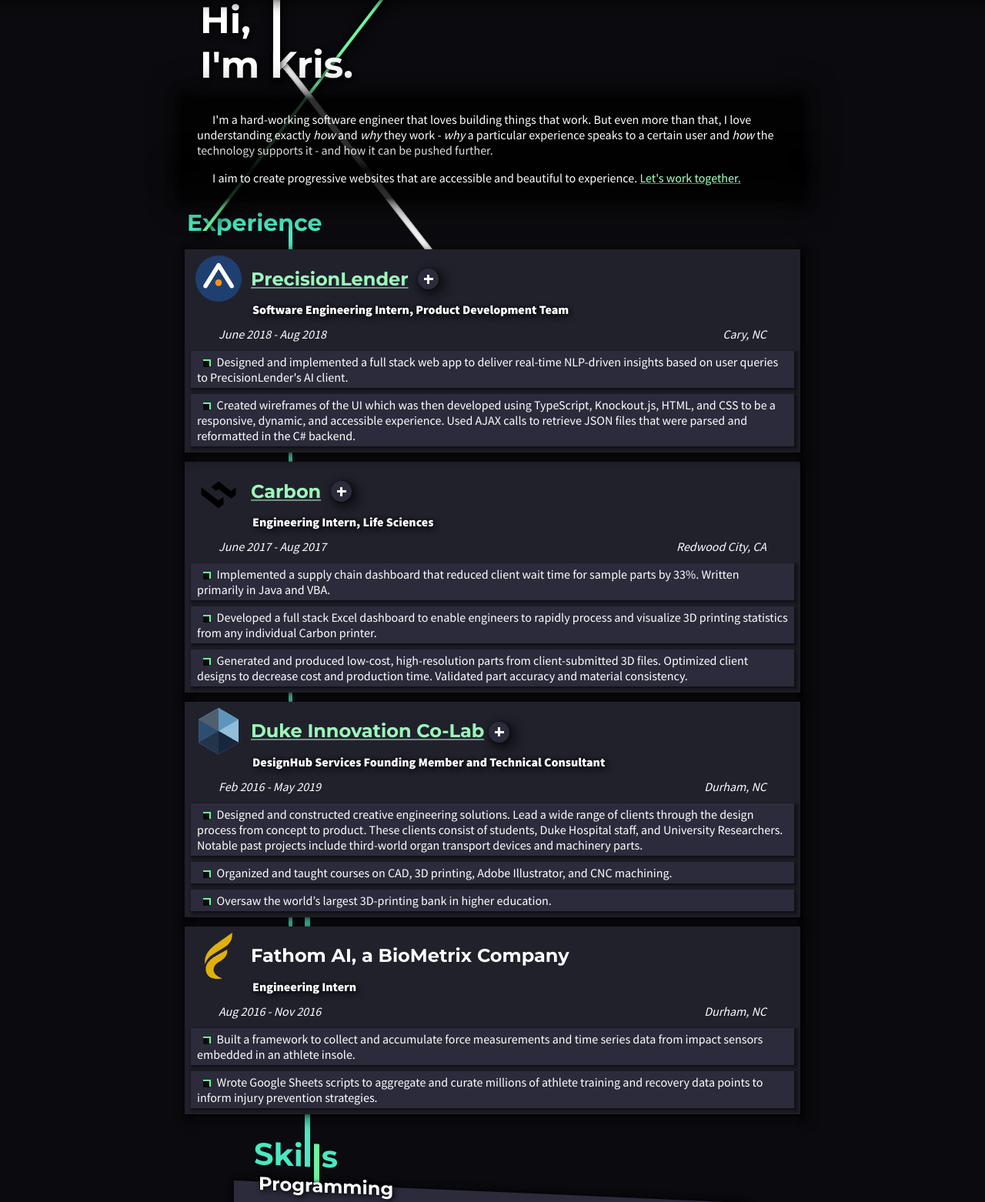
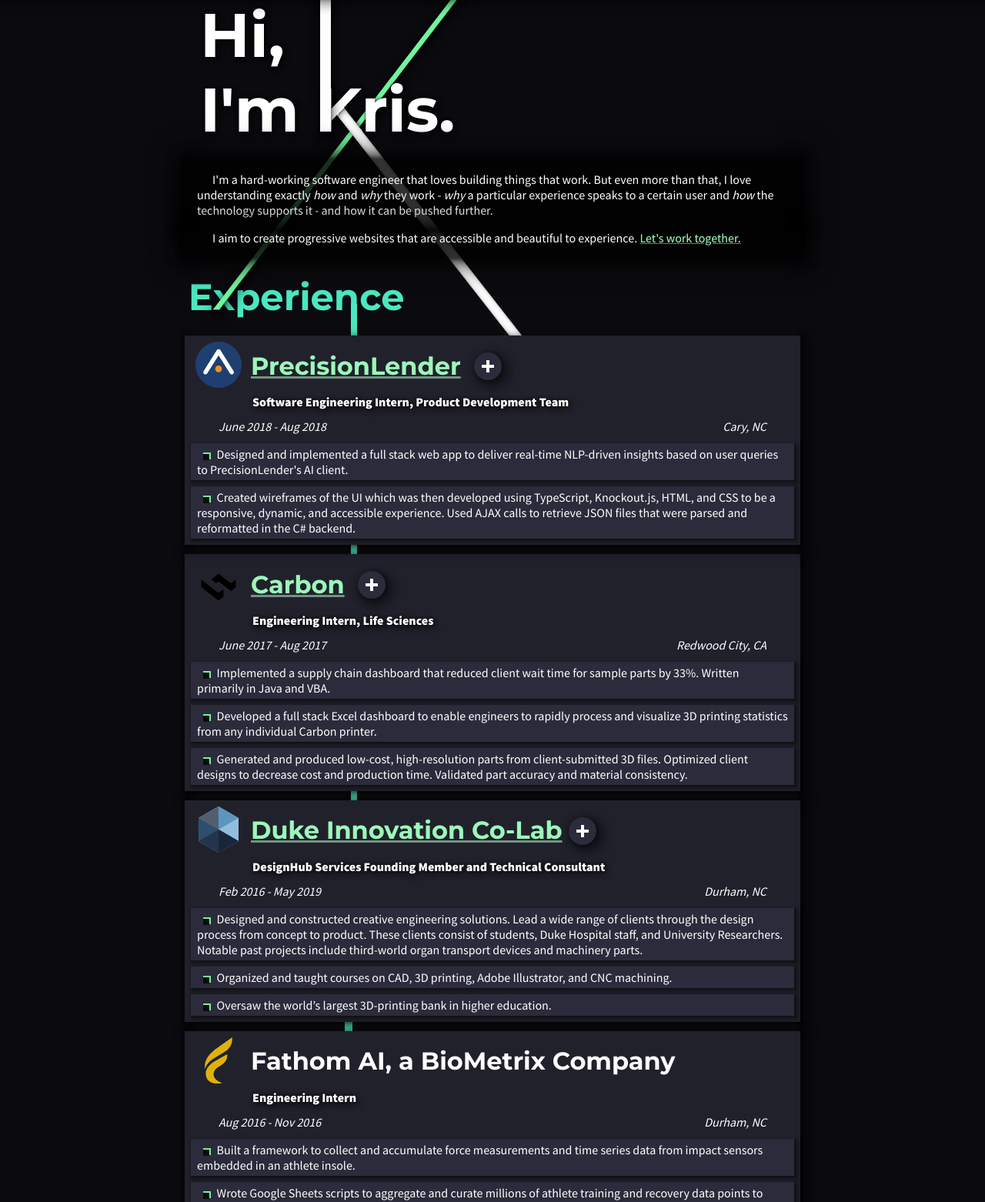
Before and after one commit to kelbert2/kelbert2.github.io, a plain HTML site: page index.html in a window 1280 px wide. Shown: the part 53-1615 px from the top of the page at 77% size. Drawn offline with Linux system fonts and the light colour scheme.

Commit message:
Mobile first-ified header sizing

```diff
--- a/css/clean-styles.css
+++ b/css/clean-styles.css
@@ -134,7 +134,7 @@
 
 html,
 .content {
-    font-size: 1.35em;
+    font-size: .9rem;
     /*        font-family: 'Open Sans', 'Roboto', sans-serif;*/
     font-family: 'Source Sans Pro', 'Roboto', sans-serif;
     /*    font-family: 'Montserrat', 'Roboto', sans-serif;*/
@@ -188,23 +188,23 @@
 #contact p {
     /*    margin: 0 .5em;*/
     color: var(--accent-dark);
-    font-size: 4rem;
+    font-size: 2.5rem;
     /*    text-transform: uppercase;*/
 }
 
 h3,
 .subtitle {
-    font-size: 2rem;
+    font-size: 1.5rem;
 }
 
 h4,
 .subsubtitle {
-    font-size: 1.4rem;
+    font-size: 1rem;
 }
 
 .subsubsubtitle,
 .details-button {
-    font-size: 1.1rem;
+    font-size: .95rem;
 }
 
 ul {
@@ -910,7 +910,7 @@
 }
 
 #about .intro {
-    font-size: 4em;
+    font-size: 3em;
     margin: 0;
     position: relative;
     z-index: 1;
@@ -929,9 +929,10 @@
     position: absolute;
 
     bottom: .25em;
-    left: 2.2em;
-    width: .16em;
+    left: 2.45em;
+    width: .17em;
     height: .71em;
+
     height: 3em;
 
     background: var(--on-background);
@@ -943,32 +944,19 @@
     content: '';
     position: absolute;
 
-    top: .58em;
-    left: 2.41em;
+
+    top: .565em;
+    left: 2.65em;
     width: .165em;
+
     height: .35em;
-    height: 7em;
+    height: 8em;
 
     background: var(--on-background);
     box-shadow: var(--shadow-inset-top);
 
     transform-origin: top right;
     transform: rotate(-38deg) skewY(-10deg);
-}
-
-@media (min-width: 31em) {
-    #about .intro {
-        font-size: 5rem;
-    }
-
-    #about .intro:nth-child(3)::before {
-        left: 2.15em;
-        width: .18em;
-    }
-
-    #about .intro:nth-child(3)::after {
-        left: 2.365em;
-    }
 }
 
 /*
@@ -1031,15 +1019,24 @@
     position: absolute;
 }
 
+#experience h2::before {
+    left: 4.4em;
+    top: .8em;
+    width: .155em;
+    height: .15em;
+
+    height: 34em;
+    background: var(--accent-dark);
+    z-index: -1;
+}
+
 #experience h2::after {
     bottom: .26em;
 
     left: .67em;
     background: var(--accent);
     /*    top: 0.44em;*/
-
-    height: .55em;
-    height: 9em;
+    height: 15em;
     width: .17em;
 
     /*TODO: add inset transparent to fade into on far end*/
@@ -1052,17 +1049,6 @@
         6px 6px 12px 8px rgba(0, 0, 0, 0.2);
 }
 
-#experience h2::before {
-    left: 4.405em;
-    top: .8em;
-    width: .16em;
-    height: .15em;
-
-    height: 15.5em;
-    background: var(--accent-dark);
-    z-index: -1;
-}
-
 #about p.about-description + p.about-description {
     margin-top: 0;
     padding-top: 0;
@@ -1168,8 +1154,7 @@
 
 .job-title {
     font-weight: bold;
-
-    margin-left: 5em;
+    margin: .5em 0 0 5em;
 }
 
 #skills h2 {
@@ -1191,23 +1176,15 @@
     background: var(--accent);
     z-index: 0;
     top: .23em;
-    left: 1.97em;
-
-    height: 7em;
-}
-
-@media(min-width: 56em) {
-    #skills h2::before {
-        height: 6em;
-    }
+    left: 1.965em;
+    height: 10.25em;
 }
 
 #skills h2::after {
     background: var(--accent-dark);
     bottom: .25em;
-    left: 1.67em;
-
-    height: 8em;
+    left: 1.66em;
+    height: 10em;
 }
 
 #skills h3 {
@@ -1384,29 +1361,28 @@
     display: block;
     content: '';
     position: absolute;
-    width: .15em;
-
+    width: .165em;
 }
 
 #education h2::before {
-    background: var(--accent);
     left: 1.13em;
-    width: .16em;
     bottom: .25em;
     height: .75em;
 
-    height: 4.5em;
+    height: 6em;
     z-index: 1;
+    background: var(--accent);
     box-shadow: var(--shadow-around);
 }
 
 #education h2::after {
     background: var(--accent-dark);
-    left: 5.119em;
+
     top: .7em;
-
+    left: 5.11em;
     height: .26em;
-    height: 17em;
+
+    height: 19em;
 }
 
 #education > div {
@@ -1581,26 +1557,20 @@
     content: '';
     position: absolute;
     background: var(--accent-dark);
-    width: .165em;
 
     left: 1.95em;
     top: .5em;
+    width: .18em;
 
     height: .25em;
-    height: 11em;
+    height: 15em;
     z-index: -1;
 
     transform-origin: top center;
     transform: rotate(180deg);
 }
 
-@media (min-width: 32em) {
-
-    #experience h2,
-    #education h2,
-    #projects h2 {
-        margin: .45em .1em;
-    }
+@media (min-width: 31em) {
 
     html,
     .content {
@@ -1610,66 +1580,72 @@
     h2,
     .title,
     #contact p {
-        font-size: 2.5rem;
+        font-size: 4rem;
     }
 
     h3,
     .subtitle {
-        font-size: 1.5rem;
+        font-size: 2rem;
     }
 
     h4,
     .subsubtitle {
-        font-size: 1rem;
+        font-size: 1.4rem;
+    }
+
+    .subsubsubtitle,
+    .details-button {
+        font-size: 1.1rem;
     }
 
     #about .intro {
-        font-size: 3em;
+        font-size: 5rem;
     }
 
     #about .intro:nth-child(3)::before {
-        left: 2.4em;
+        left: 2.2em;
+        width: .18em;
     }
 
     #about .intro:nth-child(3)::after {
-        left: 2.6em;
-        top: .57em;
+        top: .58em;
+        left: 2.42em;
         height: 8em;
     }
 
     #experience h2::before {
-        width: .155em;
-        height: 34em;
+        width: .16em;
+        height: 16.5em;
     }
 
     #experience h2::after {
-        height: 15em;
+        height: .55em;
+        height: 9em;
     }
 
     #skills h2::before {
-        left: 1.96em;
-        height: 10em;
+        left: 1.97em;
+        height: 6.5em;
     }
 
     #skills h2::after {
-        left: 1.66em;
-        height: 10em;
+        left: 1.67em;
+        height: 8em;
     }
 
     #education h2::before {
-        height: 6em;
+        height: 4.5em;
     }
 
     #education h2::after {
-        width: .16em;
-        left: 5.11em;
-        height: 19em;
+        left: 5.119em;
+        height: 17em;
     }
 
     #projects h2::after {
         left: 1.95em;
-        width: .17em;
-        height: 13em;
+        top: .5em;
+        height: 11em;
     }
 }
 
@@ -1871,7 +1847,7 @@
     width: .65em;
 
     bottom: .23em;
-    left: .43em;
+    left: .42em;
 }
 
 .touch::after {
```
